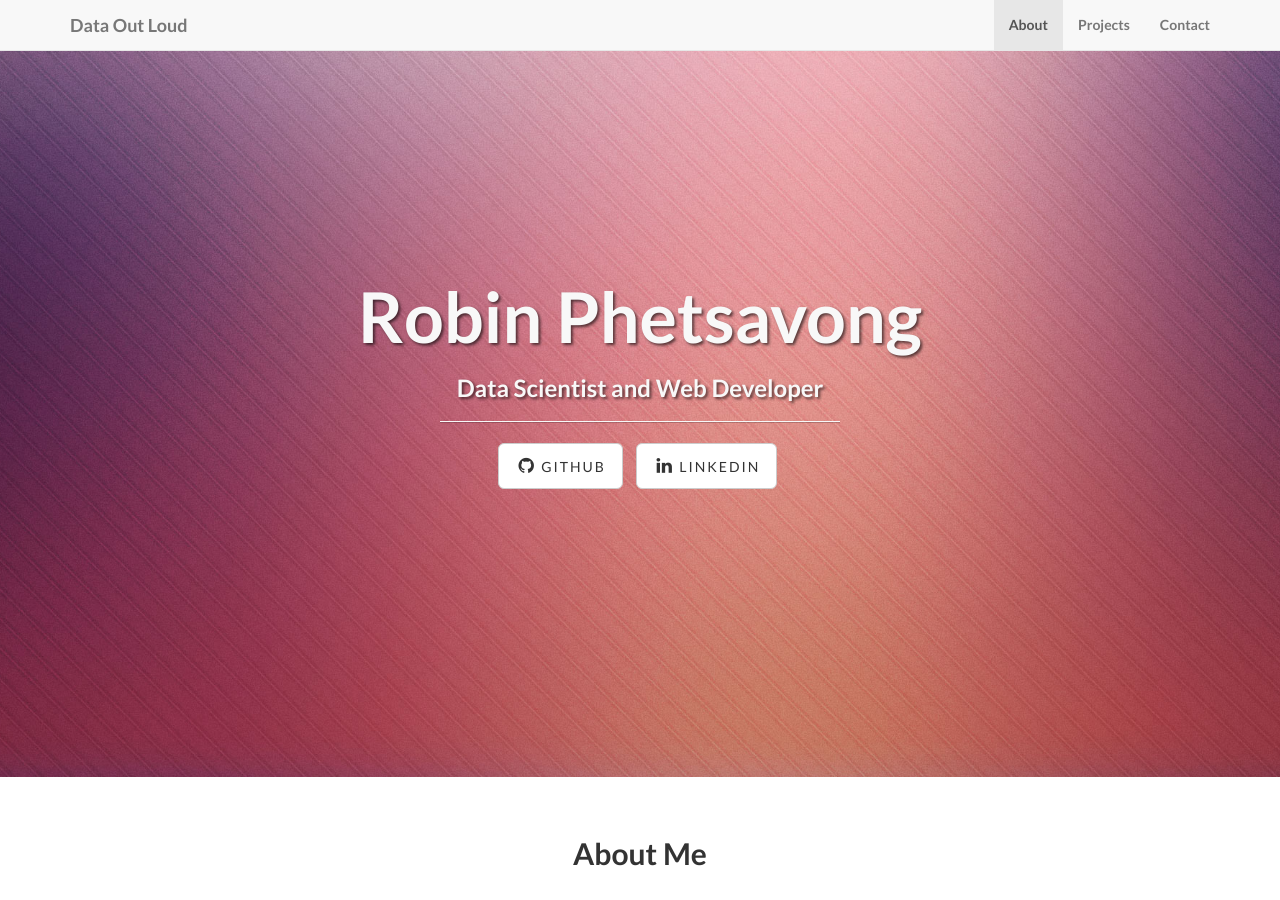
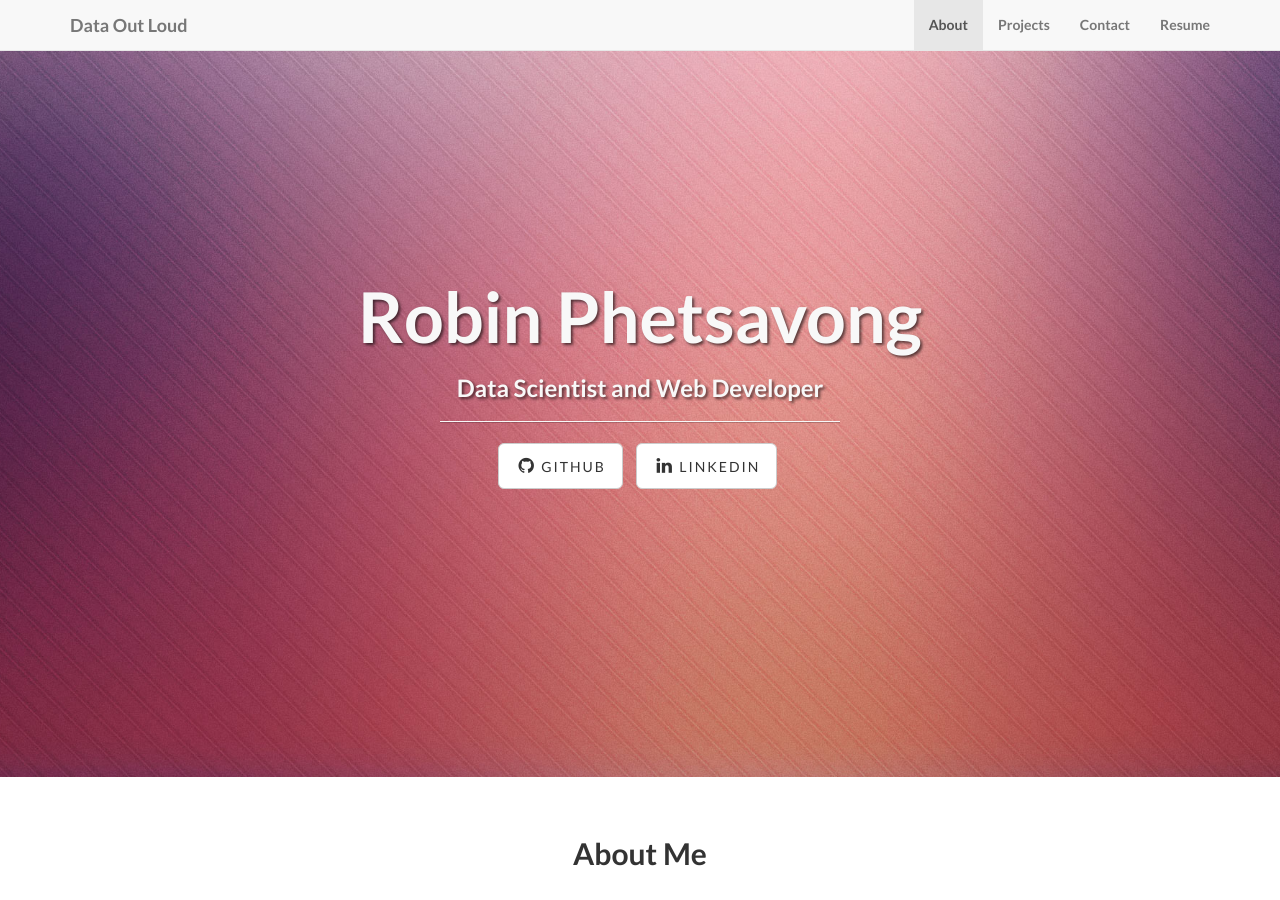
Before and after one commit to robinphetsa/robinphetsa.github.io, a Jekyll site: the page built from index.html, in a window 1280 px wide and 900 px high. Built offline with Jekyll 4.4.1, drawn with Linux system fonts in a browser that asks for light colours.

Commit message:
Update header.html

```diff
--- a/_includes/header.html
+++ b/_includes/header.html
@@ -22,6 +22,9 @@
                 </li>
                 <li>
                     <a class="page-scroll" href="#contact">Contact</a>
+                </li>
+                <li>
+                    <a class="page-scroll" href="#">Resume</a>
                 </li>
             </ul>
         </div>
```
